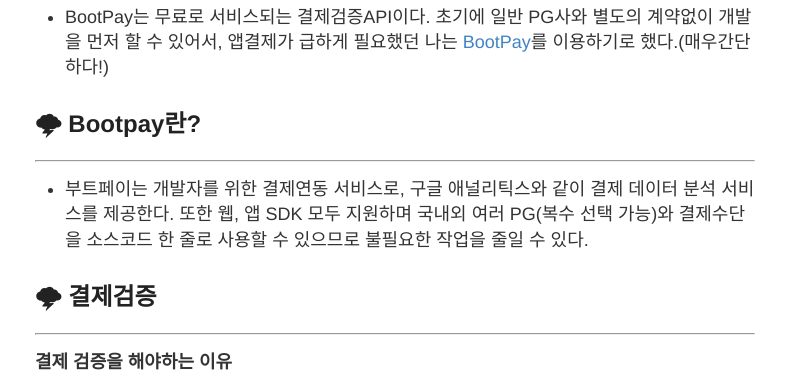
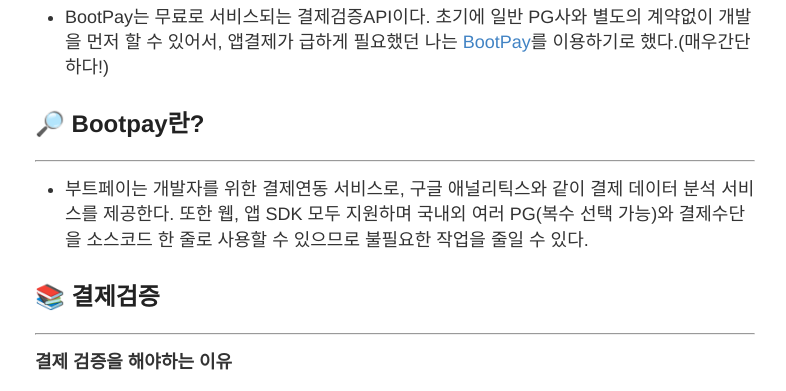
Before and after one commit to liampoet/liampoet.github.io-test2, a Jekyll site: the page built from _posts/2022-3-15-Lambda-Bootpay.md, in a window 1280 px wide and 900 px high. Shown: the part 329-720 px from the top of the window, without its empty margins (245-1031 px from the left). Built offline with Jekyll 4.4.1, drawn with Linux system fonts in a browser that asks for light colours; comment, search, counter and statistics services are not loaded.

```diff
--- a/_posts/2022-3-15-Lambda-Bootpay.md
+++ b/_posts/2022-3-15-Lambda-Bootpay.md
@@ -9,12 +9,12 @@ etc: BootPay는 무료로 서비스되는 결제검증API이다. 초기에 일
 - BootPay는 무료로 서비스되는 결제검증API이다. 초기에 일반 PG사와 별도의 계약없이 개발을 먼저 할 수 있어서, 앱결제가 급하게 필요했던 나는 [BootPay](https://docs.bootpay.co.kr)를 이용하기로 했다.(매우간단하다!)
 <br>
 
-## 🌩 Bootpay란?
+## 🔎 Bootpay란?
 ---------------------------------------
 - 부트페이는 개발자를 위한 결제연동 서비스로, 구글 애널리틱스와 같이 결제 데이터 분석 서비스를 제공한다. 또한 웹, 앱 SDK 모두 지원하며 국내외 여러 PG(복수 선택 가능)와 결제수단을 소스코드 한 줄로 사용할 수 있으므로 불필요한 작업을 줄일 수 있다.
 <br>
 
-## 🌩 결제검증
+## 📚 결제검증
 ---------------------------------------
 **결제 검증을 해야하는 이유**
 - 결제 연동은 Client Side에서 동작되기 때문에 결제 금액 및 결제 상태에 대한 변조가 가능하다.<br>
```
